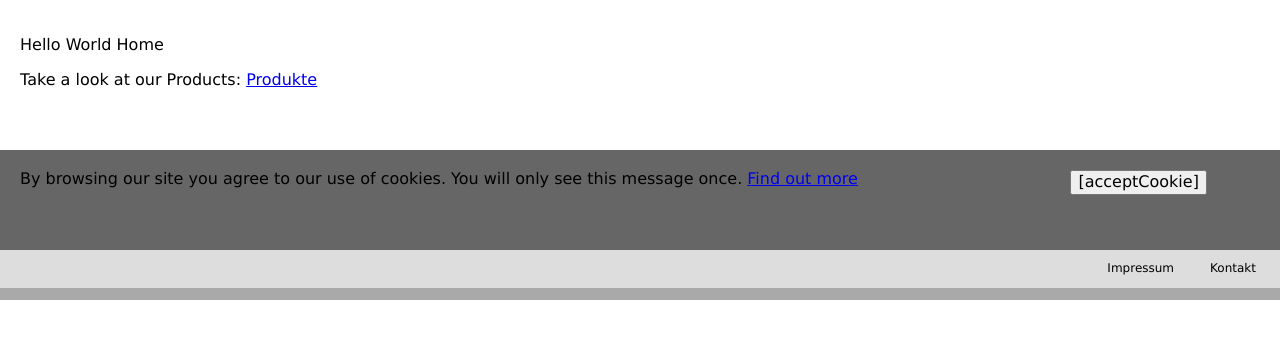
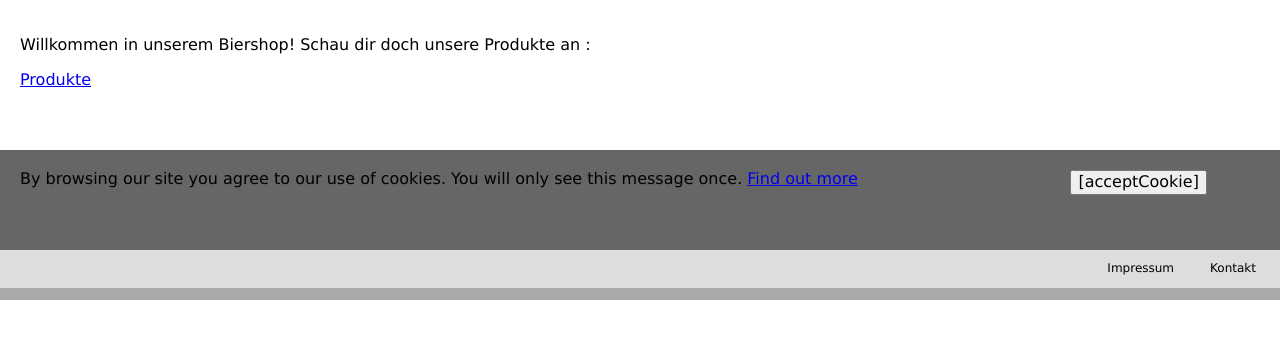
Before and after one commit to biasutti/bfh-web-php-shop, a PHP site: page / in a window 1280 px wide. Shown: the part 250-589 px from the top of the page. Run offline with PHP 8.4, Linux system fonts and the light colour scheme; data that the repository does not hold is empty.

Commit message:
added home multilangugage

```diff
--- a/messages/messages_de.txt
+++ b/messages/messages_de.txt
@@ -75,3 +75,4 @@ orders=Bestellungen
 success_1=Registrierung erfolgreich!
 FormPasswordError=Ungültiges Passwort
 emptyCart=Der Warenkorb ist leider leer.
+homeText=Willkommen in unserem Biershop! Schau dir doch unsere Produkte an :
--- a/messages/messages_fr.txt
+++ b/messages/messages_fr.txt
@@ -74,3 +74,4 @@ orders=Commandes
 success_1=Enregistrement complet!
 FormPasswordError=Mot de passe incorrecte
 emptyCart=Le panier est encore vide pour le moment.
+homeText=Bienvenue sur notre Webshop! Acceder aux produits :
--- a/pages/home.php
+++ b/pages/home.php
@@ -8,8 +8,7 @@
     } else {
 
         ?>
-        <p><?php echo "Hello World Home</p>";
-            echo "<p>Take a look at our Products: ";
+        <p><?php echo t("homeText")."</p>";
             render_basicLink(new Page("products"));
 
             $db = DB::getInstance();
```
